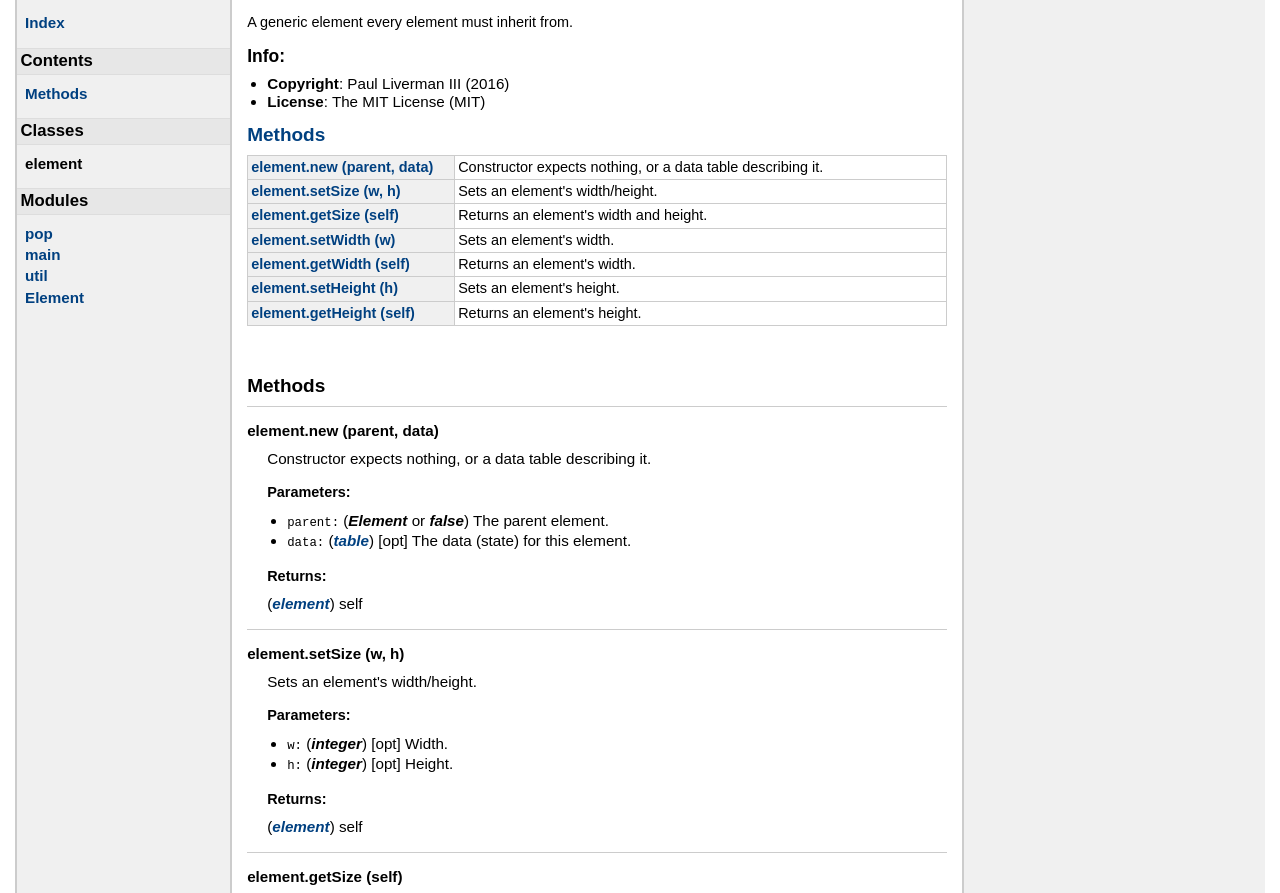
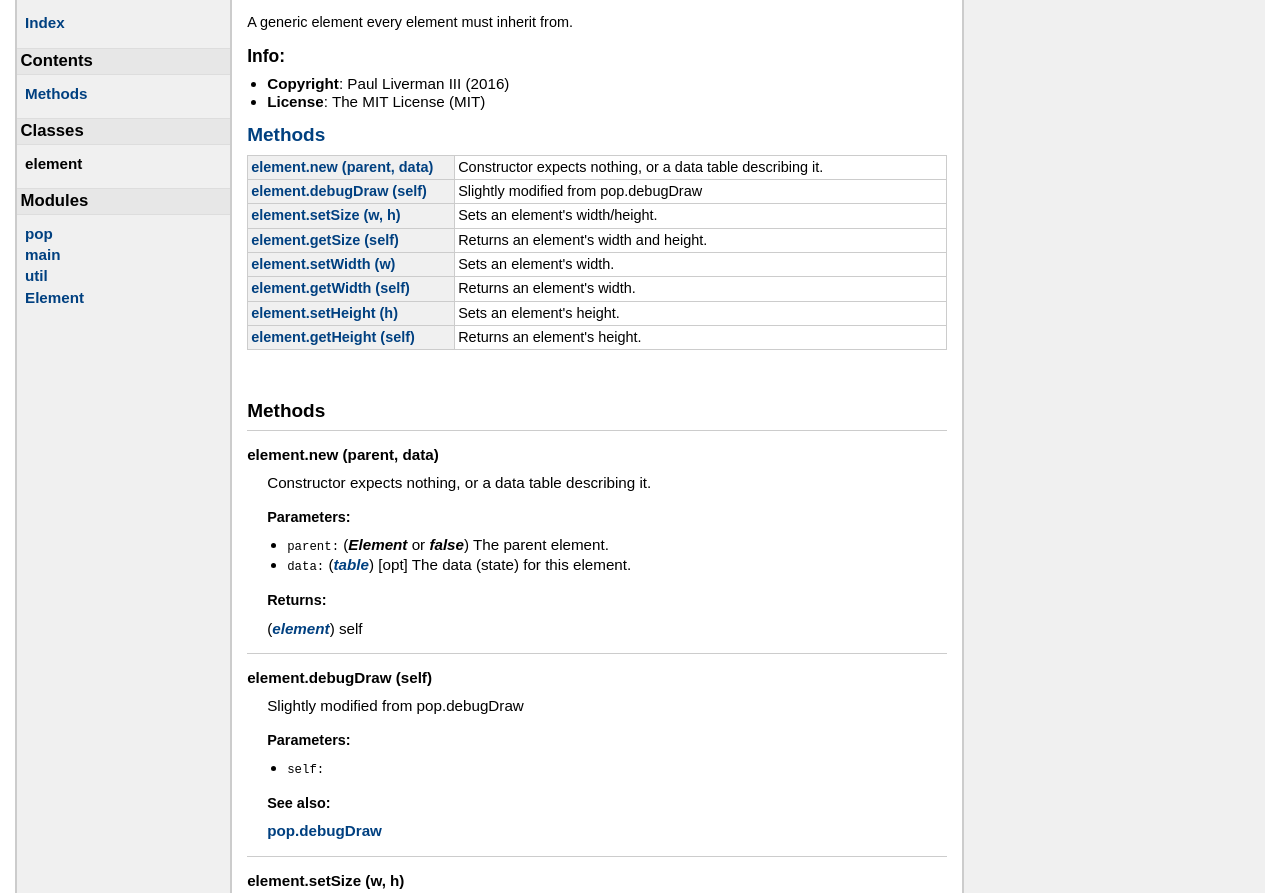
Before and after one commit to TangentFoxy/Pop.Box, a plain HTML site: page docs/classes/element.html in a window 1280 px wide. Shown: the part 43-936 px from the top of the page. Drawn offline with Linux system fonts and the light colour scheme.

Commit message:
Better prepared for usage
- added modified debugDraw to element class
- made window element properly inherit from element class
- fixed path detection on initialization
- added better logging and more logging to initialization
- fixed stupid bug with pop.debugDraw

```diff
--- a/docs/classes/element.html
+++ b/docs/classes/element.html
@@ -71,6 +71,10 @@
 	<td class="summary">Constructor expects nothing, or a data table describing it.</td>
 	</tr>
 	<tr>
+	<td class="name" nowrap><a href="#element.debugDraw">element.debugDraw (self)</a></td>
+	<td class="summary">Slightly modified from pop.debugDraw</td>
+	</tr>
+	<tr>
 	<td class="name" nowrap><a href="#element.setSize">element.setSize (w, h)</a></td>
 	<td class="summary">Sets an element's width/height.</td>
 	</tr>
@@ -131,6 +135,32 @@
     </ol>
 
 
+
+
+</dd>
+    <dt>
+    <a name = "element.debugDraw"></a>
+    <strong>element.debugDraw (self)</strong>
+    </dt>
+    <dd>
+    Slightly modified from pop.debugDraw
+
+
+    <h3>Parameters:</h3>
+    <ul>
+        <li><span class="parameter">self</span>
+
+
+
+        </li>
+    </ul>
+
+
+
+    <h3>See also:</h3>
+    <ul>
+         <a href="../modules/pop.html#debugDraw">pop.debugDraw</a>
+    </ul>
 
 
 </dd>
@@ -313,7 +343,7 @@
 </div> <!-- id="main" -->
 <div id="about">
 <i>generated by <a href="http://github.com/stevedonovan/LDoc">LDoc 1.4.3</a></i>
-<i style="float:right;">Last updated 2016-09-07 21:37:53 </i>
+<i style="float:right;">Last updated 2016-10-30 22:18:17 </i>
 </div> <!-- id="about" -->
 </div> <!-- id="container" -->
 </body>
```
Also changed, not shown: docs/index.html (+1 -1 lines), docs/modules/Element.html (+1 -1 lines), docs/modules/main.html (+1 -1 lines), docs/modules/pop.html (+1 -1 lines), docs/modules/util.html (+1 -1 lines), 6 other files.
